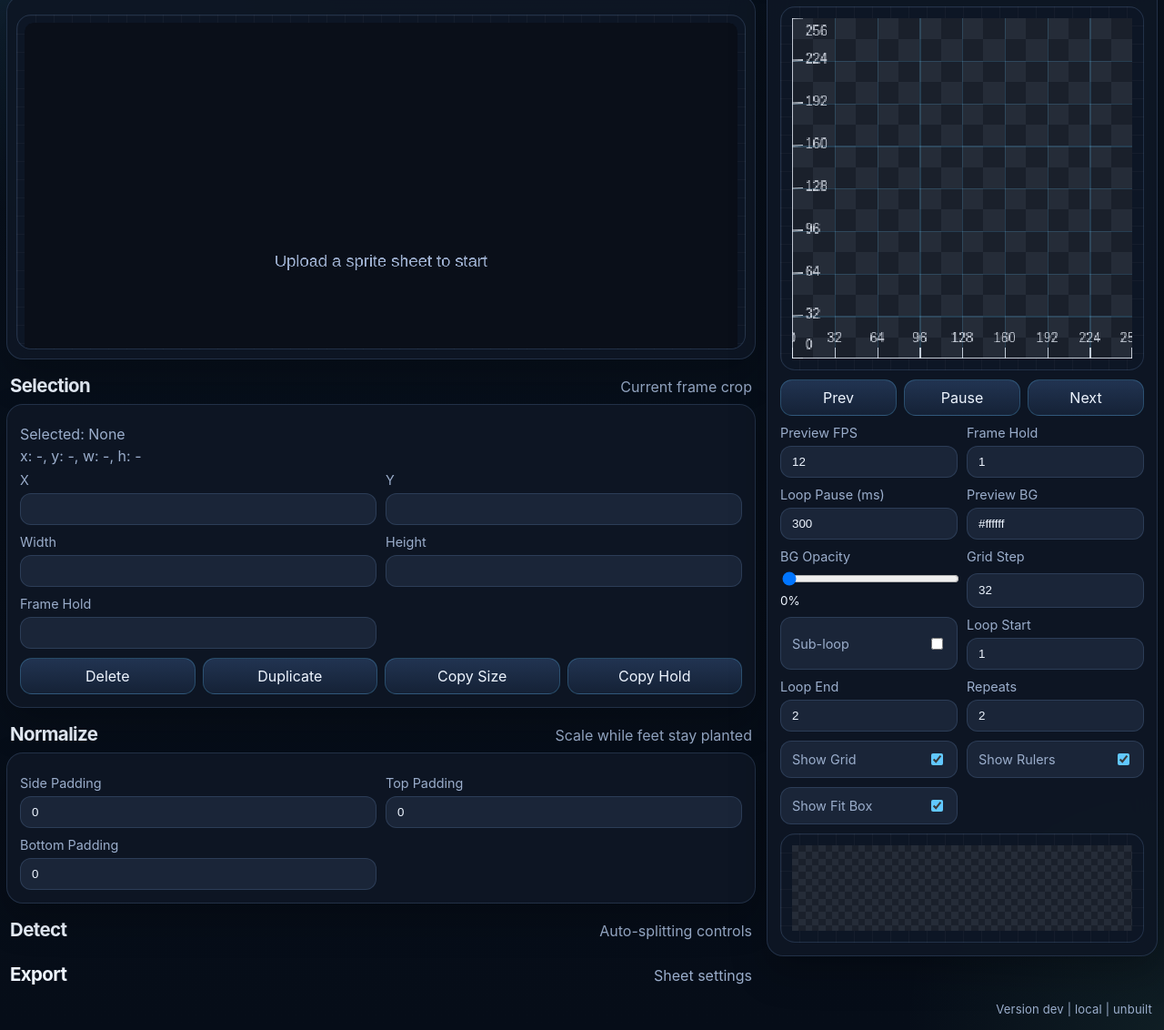
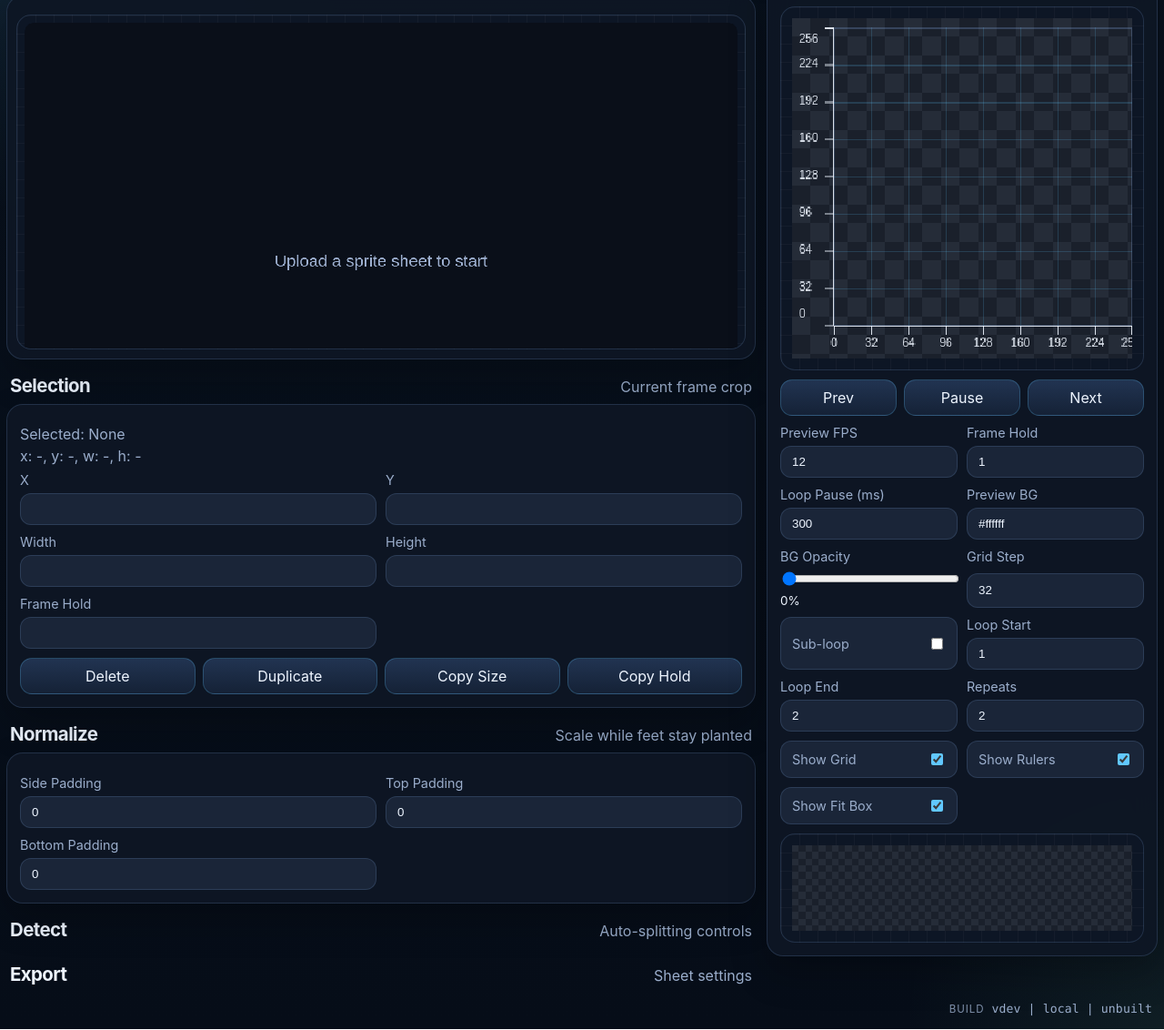
Before and after one commit to clayton/sprite-cutter-app, a website: page index.html in a window 1280 px wide. Shown: the part 125-1257 px from the top of the page at 91% size. Drawn offline with Linux system fonts and the light colour scheme.

Commit message:
Improve preview rulers and footer build stamp

```diff
--- a/app.js
+++ b/app.js
@@ -169,7 +169,7 @@ function formatBuildInfo() {
   const version = info.version || "dev";
   const commit = info.commit || "local";
   const builtAt = info.builtAt ? new Date(info.builtAt).toLocaleString() : "unbuilt";
-  return `Version ${version} | ${commit} | ${builtAt}`;
+  return `v${version} | ${commit} | ${builtAt}`;
 }
 
 function buildGridBoxes(boxes, cellWidth, cellHeight, framesPerRow, imageWidth, imageHeight) {
@@ -371,7 +371,8 @@ function drawCheckerboard(ctx, width, height, size) {
   }
 }
 
-function drawPreviewGuides(ctx, width, height, placement, options) {
+function drawPreviewGuides(ctx, frameRect, placement, options) {
+  const { x: frameX, y: frameY, width, height } = frameRect;
   const step = Math.max(8, options.previewGridStep || 32);
 
   if (options.previewShowGrid) {
@@ -380,14 +381,14 @@ function drawPreviewGuides(ctx, width, height, placement, options) {
     ctx.lineWidth = 1;
     for (let x = step; x < width; x += step) {
       ctx.beginPath();
-      ctx.moveTo(x + 0.5, 0);
-      ctx.lineTo(x + 0.5, height);
+      ctx.moveTo(frameX + x + 0.5, frameY);
+      ctx.lineTo(frameX + x + 0.5, frameY + height);
       ctx.stroke();
     }
     for (let y = step; y < height; y += step) {
       ctx.beginPath();
-      ctx.moveTo(0, y + 0.5);
-      ctx.lineTo(width, y + 0.5);
+      ctx.moveTo(frameX, frameY + y + 0.5);
+      ctx.lineTo(frameX + width, frameY + y + 0.5);
       ctx.stroke();
     }
     ctx.restore();
@@ -399,8 +400,8 @@ function drawPreviewGuides(ctx, width, height, placement, options) {
     ctx.lineWidth = 1;
     ctx.setLineDash([4, 3]);
     ctx.strokeRect(
-      placement.dx + 0.5,
-      placement.dy + 0.5,
+      frameX + placement.dx + 0.5,
+      frameY + placement.dy + 0.5,
       Math.max(0, placement.drawWidth - 1),
       Math.max(0, placement.drawHeight - 1)
     );
@@ -409,38 +410,40 @@ function drawPreviewGuides(ctx, width, height, placement, options) {
 
   if (options.previewShowRulers) {
     ctx.save();
-    ctx.strokeStyle = "rgba(239, 245, 255, 0.78)";
-    ctx.fillStyle = "rgba(239, 245, 255, 0.85)";
+    ctx.strokeStyle = "rgba(239, 245, 255, 0.9)";
+    ctx.fillStyle = "rgba(239, 245, 255, 0.95)";
     ctx.lineWidth = 1;
     ctx.font = "10px sans-serif";
     ctx.textAlign = "left";
     ctx.textBaseline = "middle";
 
     ctx.beginPath();
-    ctx.moveTo(0.5, 0);
-    ctx.lineTo(0.5, height);
-    ctx.moveTo(0, height - 0.5);
-    ctx.lineTo(width, height - 0.5);
+    ctx.moveTo(frameX - 0.5, frameY);
+    ctx.lineTo(frameX - 0.5, frameY + height);
+    ctx.moveTo(frameX, frameY + height + 0.5);
+    ctx.lineTo(frameX + width, frameY + height + 0.5);
     ctx.stroke();
 
     for (let y = 0; y <= height; y += step) {
-      const py = Math.max(0, height - y - 0.5);
+      const py = frameY + Math.max(0, height - y - 0.5);
       ctx.beginPath();
-      ctx.moveTo(0, py + 0.5);
-      ctx.lineTo(8, py);
+      ctx.moveTo(frameX - 8, py + 0.5);
+      ctx.lineTo(frameX, py + 0.5);
       ctx.stroke();
-      if (y <= height) ctx.fillText(String(y), 10, Math.max(10, Math.min(py, height - 10)));
+      if (y <= height) {
+        ctx.fillText(String(y), Math.max(2, frameX - 30), Math.max(frameY + 10, Math.min(py, frameY + height - 10)));
+      }
     }
 
     ctx.textAlign = "center";
     ctx.textBaseline = "bottom";
     for (let x = 0; x <= width; x += step) {
-      const px = Math.min(x, width - 1) + 0.5;
+      const px = frameX + Math.min(x, width - 1) + 0.5;
       ctx.beginPath();
-      ctx.moveTo(px, height - 8);
-      ctx.lineTo(px, height);
+      ctx.moveTo(px, frameY + height);
+      ctx.lineTo(px, frameY + height + 8);
       ctx.stroke();
-      if (x <= width) ctx.fillText(String(x), Math.min(x, width - 1), height - 10);
+      if (x <= width) ctx.fillText(String(x), Math.min(frameX + x, frameX + width - 1), frameY + height + 20);
     }
 
     ctx.restore();
@@ -455,22 +458,35 @@ function drawPreview() {
     previewBg,
     previewOpacity,
   } = readInputs();
-  previewCanvas.width = cellWidth;
-  previewCanvas.height = cellHeight;
+  const showRulers = readInputs().previewShowRulers;
+  const rulerLeft = showRulers ? 36 : 0;
+  const rulerBottom = showRulers ? 28 : 0;
+  const rulerTop = 8;
+  const frameRect = {
+    x: rulerLeft,
+    y: rulerTop,
+    width: cellWidth,
+    height: cellHeight,
+  };
+  previewCanvas.width = cellWidth + rulerLeft;
+  previewCanvas.height = cellHeight + rulerTop + rulerBottom;
   previewCtx.imageSmoothingEnabled = false;
   drawCheckerboard(previewCtx, previewCanvas.width, previewCanvas.height, 16);
+  previewCtx.strokeStyle = "rgba(125, 160, 220, 0.28)";
+  previewCtx.lineWidth = 1;
+  previewCtx.strokeRect(frameRect.x + 0.5, frameRect.y + 0.5, frameRect.width - 1, frameRect.height - 1);
   if (previewOpacity > 0) {
     previewCtx.fillStyle = hexToRgba(previewBg, previewOpacity / 100);
-    previewCtx.fillRect(0, 0, previewCanvas.width, previewCanvas.height);
+    previewCtx.fillRect(frameRect.x, frameRect.y, frameRect.width, frameRect.height);
   }
 
   if (state.image && state.boxes.length) {
     const box = state.boxes[state.previewFrame % state.boxes.length];
     const frame = getNormalizedFrame(box, cellWidth, cellHeight);
-    previewCtx.drawImage(frame, 0, 0);
-    drawPreviewGuides(previewCtx, cellWidth, cellHeight, getNormalizedPlacement(box, cellWidth, cellHeight), readInputs());
+    previewCtx.drawImage(frame, frameRect.x, frameRect.y);
+    drawPreviewGuides(previewCtx, frameRect, getNormalizedPlacement(box, cellWidth, cellHeight), readInputs());
   } else {
-    drawPreviewGuides(previewCtx, cellWidth, cellHeight, null, readInputs());
+    drawPreviewGuides(previewCtx, frameRect, null, readInputs());
   }
 
   previewCanvas.style.width = "100%";
--- a/index.html
+++ b/index.html
@@ -246,7 +246,8 @@
       </main>
 
       <footer class="app-footer">
-        <span id="buildInfo">Build unknown</span>
+        <span class="footer-label">Build</span>
+        <span id="buildInfo">unknown</span>
       </footer>
     </div>
 
--- a/style.css
+++ b/style.css
@@ -39,11 +39,31 @@ body {
 .app-footer {
   display: flex;
   justify-content: flex-end;
+  align-items: center;
+  gap: 8px;
   margin-top: 10px;
   padding: 0 6px 8px;
   color: var(--muted);
   font-size: 0.82rem;
   letter-spacing: 0.01em;
+}
+
+.footer-label {
+  opacity: 0.82;
+  text-transform: uppercase;
+  letter-spacing: 0.08em;
+  font-size: 0.72rem;
+}
+
+#buildInfo {
+  font-family:
+    ui-monospace,
+    SFMono-Regular,
+    Menlo,
+    Monaco,
+    Consolas,
+    "Liberation Mono",
+    monospace;
 }
 
 .topbar,
```
